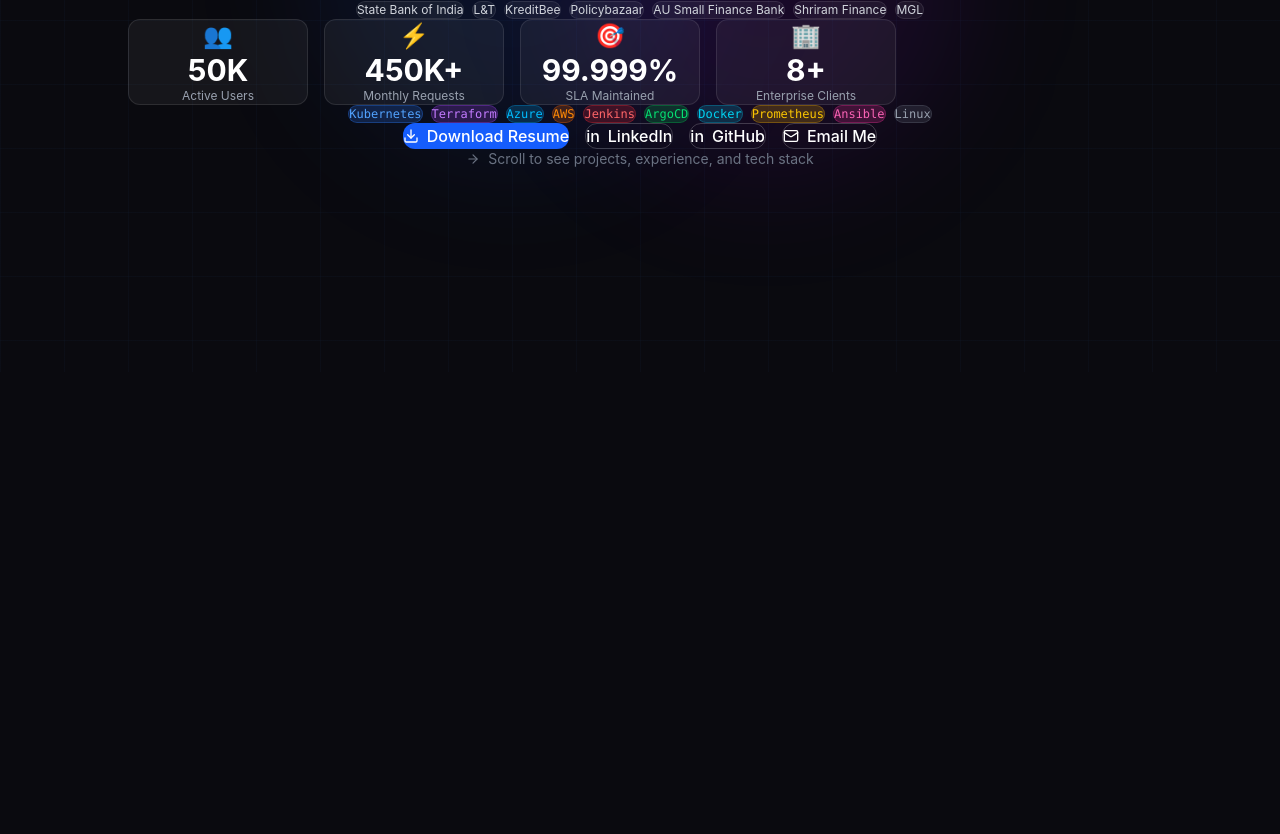
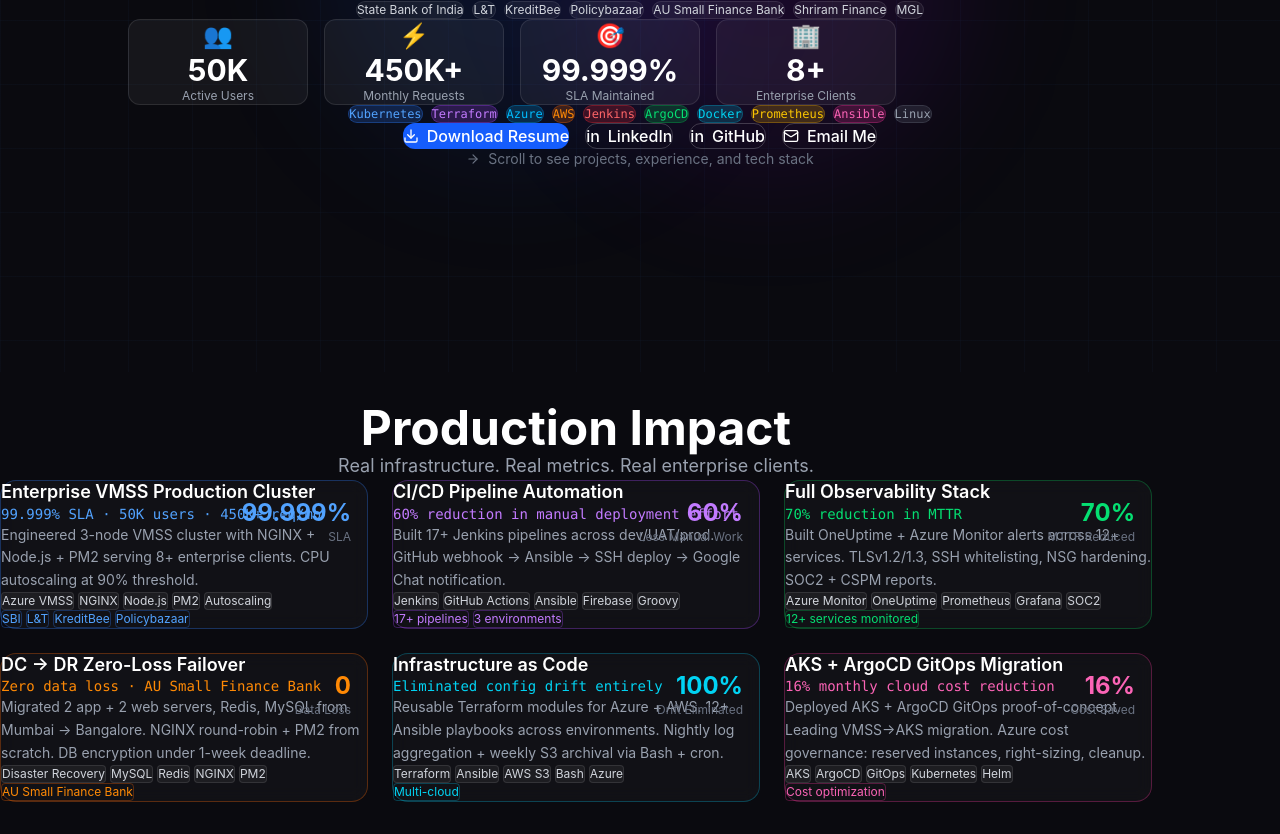
Before and after one commit to AkashBhadana/akashbhadana.dev, a Next.js app: page / in a window 1280 px wide. Shown: the part 428-1262 px from the top of the page. Before the commit the page ends 800 px from the top, so only its background shows below. Built offline with nearby package versions, Linux system fonts and the light colour scheme.

Commit message:
feat: projects section

```diff
--- a/src/app/page.tsx
+++ b/src/app/page.tsx
@@ -1,9 +1,11 @@
 import Hero from '@/components/Hero'
+import Projects from '@/components/Projects'
 
 export default function Home() {
   return (
     <main className="min-h-screen bg-[#0a0a0f]">
       <Hero />
+      <Projects />
     </main>
   )
 }
--- /dev/null
+++ b/src/components/Projects.tsx
@@ -0,0 +1,130 @@
+'use client'
+
+const projects = [
+  {
+    title: 'Enterprise VMSS Production Cluster',
+    metric: '99.999% SLA · 50K users · 450K+ req/mo',
+    description: 'Engineered 3-node VMSS cluster with NGINX + Node.js + PM2 serving 8+ enterprise clients. CPU autoscaling at 90% threshold.',
+    tags: ['Azure VMSS', 'NGINX', 'Node.js', 'PM2', 'Autoscaling'],
+    color: 'border-blue-500/30 hover:border-blue-500/60',
+    accent: 'text-blue-400',
+    clients: ['SBI', 'L&T', 'KreditBee', 'Policybazaar'],
+    impact: '99.999%',
+    impactLabel: 'SLA',
+  },
+  {
+    title: 'CI/CD Pipeline Automation',
+    metric: '60% reduction in manual deployment effort',
+    description: 'Built 17+ Jenkins pipelines across dev/UAT/prod. GitHub webhook → Ansible → SSH deploy → Google Chat notification.',
+    tags: ['Jenkins', 'GitHub Actions', 'Ansible', 'Firebase', 'Groovy'],
+    color: 'border-purple-500/30 hover:border-purple-500/60',
+    accent: 'text-purple-400',
+    clients: ['17+ pipelines', '3 environments'],
+    impact: '60%',
+    impactLabel: 'Less Manual Work',
+  },
+  {
+    title: 'Full Observability Stack',
+    metric: '70% reduction in MTTR',
+    description: 'Built OneUptime + Azure Monitor alerts across 12+ services. TLSv1.2/1.3, SSH whitelisting, NSG hardening. SOC2 + CSPM reports.',
+    tags: ['Azure Monitor', 'OneUptime', 'Prometheus', 'Grafana', 'SOC2'],
+    color: 'border-green-500/30 hover:border-green-500/60',
+    accent: 'text-green-400',
+    clients: ['12+ services monitored'],
+    impact: '70%',
+    impactLabel: 'MTTR Reduced',
+  },
+  {
+    title: 'DC → DR Zero-Loss Failover',
+    metric: 'Zero data loss · AU Small Finance Bank',
+    description: 'Migrated 2 app + 2 web servers, Redis, MySQL from Mumbai → Bangalore. NGINX round-robin + PM2 from scratch. DB encryption under 1-week deadline.',
+    tags: ['Disaster Recovery', 'MySQL', 'Redis', 'NGINX', 'PM2'],
+    color: 'border-orange-500/30 hover:border-orange-500/60',
+    accent: 'text-orange-400',
+    clients: ['AU Small Finance Bank'],
+    impact: '0',
+    impactLabel: 'Data Loss',
+  },
+  {
+    title: 'Infrastructure as Code',
+    metric: 'Eliminated config drift entirely',
+    description: 'Reusable Terraform modules for Azure + AWS. 12+ Ansible playbooks across environments. Nightly log aggregation + weekly S3 archival via Bash + cron.',
+    tags: ['Terraform', 'Ansible', 'AWS S3', 'Bash', 'Azure'],
+    color: 'border-cyan-500/30 hover:border-cyan-500/60',
+    accent: 'text-cyan-400',
+    clients: ['Multi-cloud'],
+    impact: '100%',
+    impactLabel: 'Drift Eliminated',
+  },
+  {
+    title: 'AKS + ArgoCD GitOps Migration',
+    metric: '16% monthly cloud cost reduction',
+    description: 'Deployed AKS + ArgoCD GitOps proof-of-concept. Leading VMSS→AKS migration. Azure cost governance: reserved instances, right-sizing, cleanup.',
+    tags: ['AKS', 'ArgoCD', 'GitOps', 'Kubernetes', 'Helm'],
+    color: 'border-pink-500/30 hover:border-pink-500/60',
+    accent: 'text-pink-400',
+    clients: ['Cost optimization'],
+    impact: '16%',
+    impactLabel: 'Cost Saved',
+  },
+]
+
+export default function Projects() {
+  return (
+    <section className="relative px-6 py-24 max-w-6xl mx-auto">
+      <div className="text-center mb-16">
+        <h2 className="text-4xl md:text-5xl font-bold text-white mb-4">
+          Production Impact
+        </h2>
+        <p className="text-gray-400 text-lg">
+          Real infrastructure. Real metrics. Real enterprise clients.
+        </p>
+      </div>
+
+      <div className="grid grid-cols-1 md:grid-cols-2 lg:grid-cols-3 gap-6">
+        {projects.map((p) => (
+          <div
+            key={p.title}
+            className={`relative p-6 rounded-2xl border bg-white/3 backdrop-blur-sm transition-all duration-300 ${p.color} group`}
+          >
+            {/* Impact badge */}
+            <div className={`absolute top-4 right-4 text-right`}>
+              <div className={`text-2xl font-bold ${p.accent}`}>{p.impact}</div>
+              <div className="text-xs text-gray-500">{p.impactLabel}</div>
+            </div>
+
+            <h3 className="text-white font-semibold text-lg mb-2 pr-16 leading-tight">
+              {p.title}
+            </h3>
+
+            <p className={`text-sm font-mono mb-3 ${p.accent}`}>
+              {p.metric}
+            </p>
+
+            <p className="text-gray-400 text-sm leading-relaxed mb-4">
+              {p.description}
+            </p>
+
+            {/* Tags */}
+            <div className="flex flex-wrap gap-1 mb-4">
+              {p.tags.map((t) => (
+                <span key={t} className="px-2 py-0.5 text-xs bg-white/5 border border-white/10 rounded text-gray-300">
+                  {t}
+                </span>
+              ))}
+            </div>
+
+            {/* Clients */}
+            <div className="flex flex-wrap gap-1">
+              {p.clients.map((c) => (
+                <span key={c} className={`px-2 py-0.5 text-xs rounded border ${p.color} ${p.accent}`}>
+                  {c}
+                </span>
+              ))}
+            </div>
+          </div>
+        ))}
+      </div>
+    </section>
+  )
+}
```
